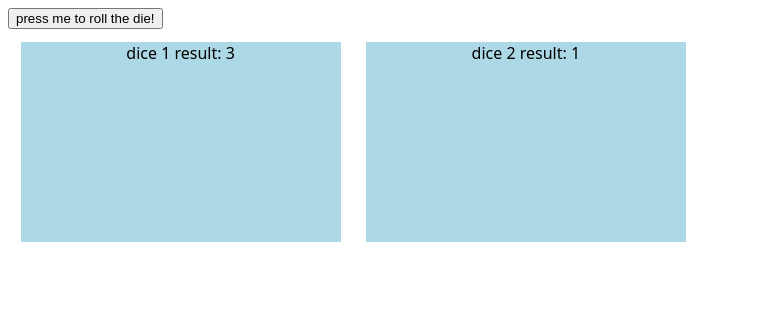
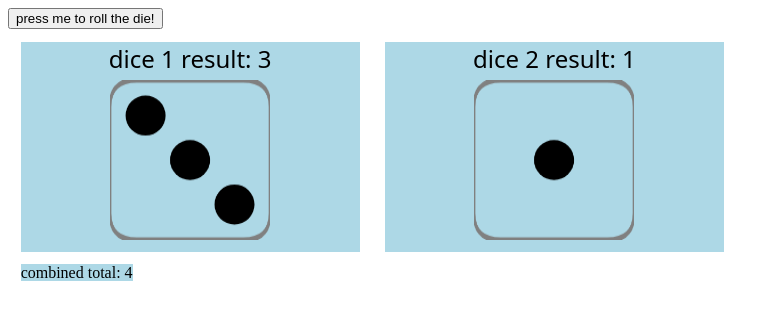
Before and after one commit to felixg4/u2l1, a plain HTML site: page index.html in a window 1280 px wide. Both pictures are taken after a click on the button "press me to roll the die!". Shown: the whole page, without its empty margins (0-779 px from the left). Drawn offline with Linux system fonts and the light colour scheme.

Commit message:
rendered dice states and added total

```diff
--- a/index.html
+++ b/index.html
@@ -3,7 +3,7 @@
 <head>
     <meta charset="UTF-8">
     <meta name="viewport" content="width=device-width, initial-scale=1.0">
-    <script src="script.js" async defer></script>
+    <script src="script.js" defer></script>
     <link rel="stylesheet" href="style.css">
     <title>Roll the Dice!</title>
 </head>
@@ -19,5 +19,6 @@
             <canvas id="dice2"></canvas>
         </span>
     </div>
+    <span class="textout">combined total: </span>
 </body>
 </html>
--- a/script.js
+++ b/script.js
@@ -2,23 +2,61 @@ const outputs = document.querySelectorAll('.textout')
 const [canvas1, canvas2] = document.querySelectorAll('canvas')
 const ctx1 = canvas1.getContext('2d')
 const ctx2 = canvas2.getContext('2d')
-const outlinePath = new Path2D()
-// canvas divided into fourths, use middle 3x3, rounded corners will be 1/3 of a 1/9 square from the middle
-outlinePath.moveTo()
-outlinePath.lineTo()
 function roll() {
     for (let i = 0; i < 100; i++) setTimeout(()=> {
         let randNum = Math.floor(Math.random() * 6) + 1
         drawDie(i%2 == 0 ? ctx1: ctx2, randNum)
         outputs[i%2].textContent = `dice ${i%2+1} result: ${randNum}`
+        const d1 = parseInt(outputs[0].textContent.charAt(15))
+        const d2 = parseInt(outputs[1].textContent.charAt(15))
+        outputs[2].textContent = `combined total: ${d1+d2}`
     }, i*i/5)
 }
 function drawDie(ctx, num) {
+    ctx.clearRect(0, 0, ctx.canvas.width, ctx.canvas.height)
     ctx.fillStyle = "lightblue"
     ctx.strokeStyle = "gray"
-    ctx.fillRect(0, 0, ctx.canvas.width, ctx.canvas.height)
-    ctx.stroke(outlinePath)
+    ctx.lineWidth = '5'
+    let ratio = ctx.canvas.getBoundingClientRect().height/ctx.canvas.getBoundingClientRect().width
+    ctx.beginPath()
+    ctx.moveTo(ctx.canvas.width*ratio/6, 0)
+    ctx.lineTo(ctx.canvas.width*ratio*5/6, 0)
+    ctx.quadraticCurveTo(ctx.canvas.width*ratio, 0, ctx.canvas.width*ratio, ctx.canvas.height/6)
+    ctx.lineTo(ctx.canvas.width*ratio, ctx.canvas.height*5/6)
+    ctx.quadraticCurveTo(ctx.canvas.width*ratio, ctx.canvas.height, ctx.canvas.width*ratio*5/6, ctx.canvas.height)
+    ctx.lineTo(ctx.canvas.width*ratio/6, ctx.canvas.height)
+    ctx.quadraticCurveTo(0, ctx.canvas.height, 0, ctx.canvas.height*5/6)
+    ctx.lineTo(0, ctx.canvas.height/6)
+    ctx.quadraticCurveTo(0, 0, ctx.canvas.width*ratio/6, 0)
+    ctx.lineTo(ctx.canvas.width*ratio/6, 0)
+    ctx.closePath()
+    ctx.stroke()
+    ctx.fillStyle = 'black'
     if (num % 2 == 1) {
-        // make a circle in the middle
+        ctx.beginPath()
+        ctx.ellipse(ctx.canvas.width*ratio/2, ctx.canvas.height/2, ctx.canvas.height/4, ctx.canvas.height/8, 2*Math.PI, 0, 2*Math.PI)
+        ctx.closePath()
+        ctx.fill()
+        num -= 1
     }
+    if (num == 0) return
+    ctx.beginPath()
+    ctx.ellipse(ctx.canvas.width*ratio/4.5, ctx.canvas.height/4.5, ctx.canvas.height/4, ctx.canvas.height/8, 2*Math.PI, 0, 2*Math.PI)
+    ctx.ellipse(ctx.canvas.width*ratio*3.5/4.5, ctx.canvas.height*3.5/4.5, ctx.canvas.height/4, ctx.canvas.height/8, 2*Math.PI, 0, 2*Math.PI)
+    ctx.closePath()
+    ctx.fill()
+    num -= 2
+    if (num == 0) return
+    ctx.beginPath()
+    ctx.ellipse(ctx.canvas.width*ratio*3.5/4.5, ctx.canvas.height/4.5, ctx.canvas.height/4, ctx.canvas.height/8, 2*Math.PI, 0, 2*Math.PI)
+    ctx.ellipse(ctx.canvas.width*ratio/4.5, ctx.canvas.height*3.5/4.5, ctx.canvas.height/4, ctx.canvas.height/8, 2*Math.PI, 0, 2*Math.PI)
+    ctx.closePath()
+    ctx.fill()
+    num -= 2
+    if (num == 0) return
+    ctx.beginPath()
+    ctx.ellipse(ctx.canvas.width*ratio*3.5/4.5, ctx.canvas.height*2.25/4.5, ctx.canvas.height/4, ctx.canvas.height/8, 2*Math.PI, 0, 2*Math.PI)
+    ctx.ellipse(ctx.canvas.width*ratio/4.5, ctx.canvas.height*2.25/4.5, ctx.canvas.height/4, ctx.canvas.height/8, 2*Math.PI, 0, 2*Math.PI)
+    ctx.closePath()
+    ctx.fill()
 }
--- a/style.css
+++ b/style.css
@@ -1,16 +1,18 @@
 div {
     font-family: system-ui, -apple-system, BlinkMacSystemFont, 'Segoe UI', Roboto, Oxygen, Ubuntu, Cantarell, 'Open Sans', 'Helvetica Neue', sans-serif;
+    font-size: x-large;
     display: flex;
 }
 span {
-    width: 25vw;
-    height: 25vh;
+    width: max-content;
+    height: min-content;
     margin: 1%;
     background-color: lightblue;
     text-align: center;
+    align-items: center;
 }
 canvas {
-    width: 20vw;
-    height: 20vh;
+    width: 20vmin;
+    height: 20vmin;
     padding: 5px;
 }
```
